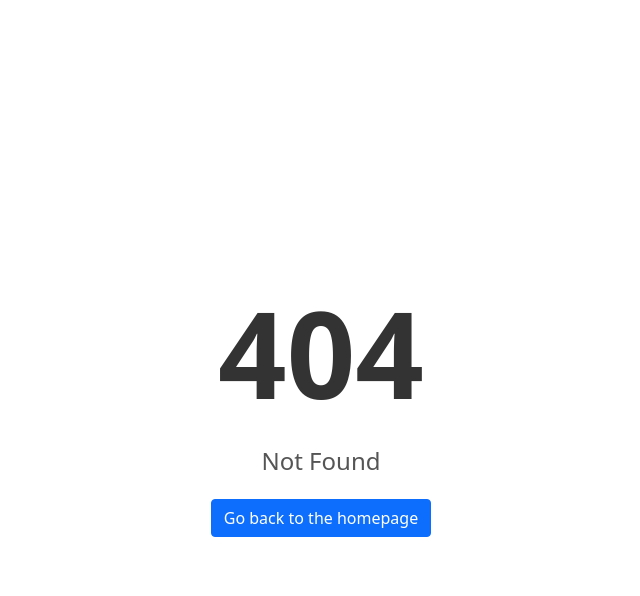
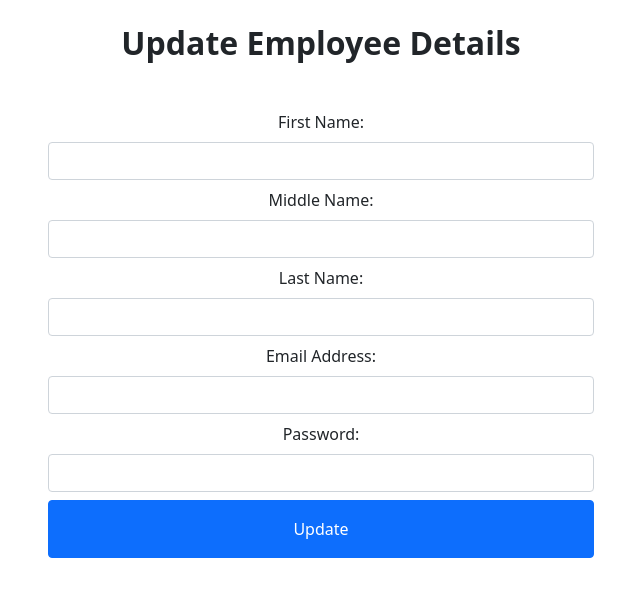
Before and after one commit to momo-github788/ADP372S-Assignment1-Group12-frontend, a Vue app: page /update-employee in a window 1280 px wide. Before the commit this address had no page. Shown: the top 596 px of the page, without its empty margins (319-959 px from the left). Built offline with nearby package versions, Linux system fonts and the light colour scheme.

Commit message:
George C- Update employee page

```diff
--- a/package.json
+++ b/package.json
@@ -10,7 +10,7 @@
     "format": "prettier --write src/"
   },
   "dependencies": {
-    "axios": "^1.5.0",
+    "axios": "^1.5.1",
     "jwt-decode": "^3.1.2",
     "vue": "^3.3.4",
     "vue-router": "^4.2.4",
--- a/src/router/index.js
+++ b/src/router/index.js
@@ -23,6 +23,7 @@ import LoginEmployeeView from '../views/LoginEmployeeView.vue'
 import UserWatchlistedPostsView from '../views/UserWatchlistedPostsView.vue'
 import EmployeeListPostsView from '../views/EmployeeListPostsView.vue'
 import authService from '../services/AuthService';
+import UpdateEmployeeDetailsView from '../views/UpdateEmployeeDetailsView.vue';
 import { store } from '../store/Store';
 
 
@@ -123,10 +124,16 @@ const router = createRouter({
       meta: {requiresAuth: true}
     },
     {
+      path: '/update-employee',
+      name: 'update-employee',
+      component: UpdateEmployeeDetailsView,
+    },
+    {
       path: "/:catchAll(.*)",
       name: "NotFound",
       component: () => import ('../views/NotFoundView.vue')
     }
+
   ]
 })
 
--- a/src/views/EditBranchView.vue
+++ b/src/views/EditBranchView.vue
@@ -1,62 +1,52 @@
 <template>
-<Navbar/>
-  <div class="edit-post-container">
-    <div v-if="branch">
+    <div>
       <h1 class="fw-bold">Edit a Branch</h1>
-
       <form @submit.prevent="handleSubmit">
         <div class="mb-3">
           <label for="branchName" class="form-label">Branch Name:</label>
-                <input type="text" class="form-control" id="branchName" name="branchName" v-model="branch.branchName" required>
+          <input type="text" class="form-control form-control-sm" id="branchName" name="branchName" v-model="branch.branchName" required>
         </div>
 
         <div class="mb-3">
-                <span style="color: red; font-size:.75rem; float: right" v-if="errors.yearOpened">{{ errors.yearOpened }}</span>
+          <span style="color: red; font-size: 0.75rem; float: right" v-if="errors.yearOpened">{{ errors.yearOpened }}</span>
           <label for="yearOpened" class="form-label">Year Opened:</label>
-                <input type="number" class="form-control" id="yearOpened" name="yearOpened" v-model="branch.yearOpened" required>
+          <input type="number" class="form-control form-control-sm" id="yearOpened" name="yearOpened" v-model="branch.yearOpened" required>
         </div>
 
         <div class="mb-3">
-                <span style="color: red; font-size:.75rem; float: right" v-if="errors.streetNumber">{{ errors.streetNumber }}</span>
-                <label for="streetNumber" class="form-label">Street Number</label>
-                <input type="number" class="form-control" id="streetNumber" name="streetNumber" v-model="branch.location.streetNumber" required>
+          <span style="color: red; font-size: 0.75rem; float: right" v-if="errors.streetNumber">{{ errors.streetNumber }}</span>
+          <label for="streetNumber" class="form-label">Street Number:</label>
+          <input type="number" class="form-control form-control-sm" id="streetNumber" name="streetNumber" v-model="branch.location.streetNumber" required>
         </div>
 
         <!-- Additional User Details -->
         <div class="mb-3">
           <label for="streetName" class="form-label">Street name:</label>
-                <input type="text" class="form-control" id="streetName" name="streetName" v-model="branch.location.streetName" required>
+          <input type="text" class="form-control form-control-sm" id="streetName" name="streetName" v-model="branch.location.streetName" required>
         </div>
 
         <div class="mb-3">
           <label for="city" class="form-label">City:</label>
-                <input type="text" class="form-control" id="city" name="city" v-model="branch.location.city" required>
+          <input type="text" class="form-control form-control-sm" id="city" name="city" v-model="branch.location.city" required>
         </div>
 
-
-
         <div class="mb-3">
-                <span style="color: red; font-size:.75rem; float: right" v-if="errors.postalCode">{{ errors.postalCode }}</span>
+          <span style="color: red; font-size: 0.75rem; float: right" v-if="errors.postalCode">{{ errors.postalCode }}</span>
           <label for="postalCode" class="form-label">Postal Code:</label>
-                <input type="number" class="form-control" id="postalCode" name="postalCode" v-model="branch.location.postalCode" required>
+          <input type="number" class="form-control form-control-sm" id="postalCode" name="postalCode" v-model="branch.location.postalCode" required>
         </div>
 
         <div class="mb-3">
           <label for="province" class="form-label">Province:</label>
-                <input type="text" class="form-control" id="province" name="province" v-model="branch.location.province" required>
+          <input type="text" class="form-control form-control-sm" id="province" name="province" v-model="branch.location.province" required>
         </div>
 
         <!-- Submit Button -->
         <button class="btn btn-primary">Update</button>
-
       </form>
     </div>
-         <div v-else>
-              <h1 class="fw-bold">There are no results matching this criteria.</h1>
-              <router-link :to="{ name: 'landing' }" id="primary-btn" style="padding: .75rem; width: 150px" class="btn mt-3">Back to home</router-link>
-          </div>
-      </div>
   </template>
+
 
 <script>
 import { onMounted, ref, watch } from 'vue';
--- /dev/null
+++ b/src/views/UpdateEmployeeDetailsView.vue
@@ -0,0 +1,77 @@
+<template>
+  <div class="text-center p-4">
+    <h2 class="mb-4 fw-bold">Update Employee Details</h2>
+    <div class="container mt-5">
+      <div class="row justify-content-center">
+        <div class="col-md-6">
+          <form @submit.prevent="updateEmployee">
+            <div class="mb-2">
+              <label for="firstName" class="form-label">First Name:</label>
+              <input type="text" class="form-control" id="firstName" name="firstName" v-model="employee.name.firstName" required>
+            </div>
+            <div class="mb-2">
+              <label for="middleName" class="form-label">Middle Name:</label>
+              <input type="text" class="form-control" id="middleName" name="middleName" v-model="employee.name.middleName" required>
+            </div>
+            <div class="mb-2">
+              <label for="lastName" class="form-label">Last Name:</label>
+              <input type="text" class="form-control" id="lastName" name="lastName" v-model="employee.name.lastName" required>
+            </div>
+            <div class="mb-2">
+              <label for="emailAddress" class="form-label">Email Address:</label>
+              <input type="email" class="form-control" id="emailAddress" name="emailAddress" v-model="employee.emailAddress" required>
+            </div>
+            <div class="mb-2">
+              <label for="password" class="form-label">Password:</label>
+              <input type="password" class="form-control" id="password" name="password" v-model="employee.password" required>
+            </div>
+            <button type="submit" class="btn btn-primary w-100 p-3">Update</button>
+          </form>
+        </div>
+      </div>
+    </div>
+  </div>
+</template>
+
+
+
+<script>
+import axios from 'axios'; // Import Axios for making HTTP requests
+axios.defaults.baseURL = 'http://localhost:8080';
+
+export default {
+  data() {
+    return {
+      employee: {
+        name: {
+          firstName: '',
+          middleName: '',
+          lastName: '',
+        },
+        emailAddress: '',
+        password: '',
+      },
+    };
+  },
+  methods: {
+    async updateEmployee() {
+      try {
+        // Send a PUT request to the API endpoint provided by EmployeeController
+        const response = await axios.post('/employee/update', this.employee);
+
+        if (response.status === 200) {
+          // Employee was updated successfully
+          alert('Employee updated successfully');
+        } else {
+          // Handle other HTTP status codes or error responses
+          alert('Error updating employee');
+        }
+      } catch (error) {
+        // Handle network errors or other exceptions
+        console.error(error);
+        alert('Error updating employee');
+      }
+    },
+  },
+};
+</script>
```
Also changed, not shown: 1 other file (tests, documents, lock files or other folders). Lines whose indentation alone changed are shown as unchanged.
